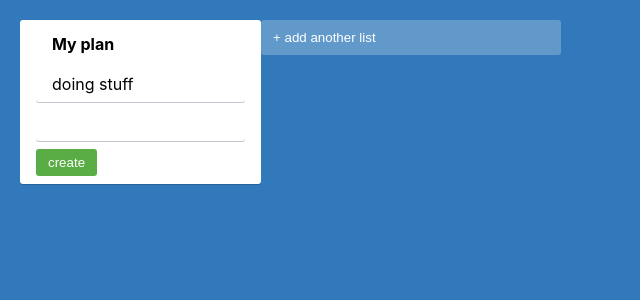
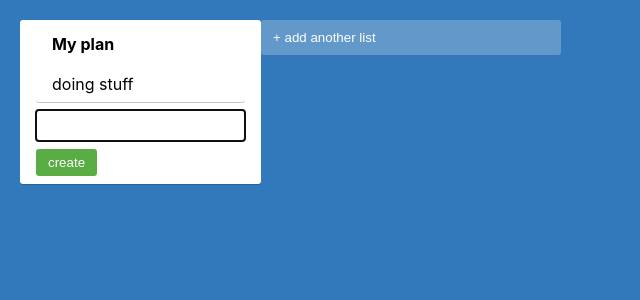
Before and after one commit to Ayaf-Bless/trollo-appp, a React (Create React App) app: page / in a window 1280 px wide. Both pictures are taken after a click on the button "+ add another cart". Shown: the top 300 px of the page, without its empty margins (0-640 px from the left). Built offline with nearby package versions, Linux system fonts and the light colour scheme.

Commit message:
create a hook to focus automatically the input

```diff
--- a/src/components/NewItenForm.tsx
+++ b/src/components/NewItenForm.tsx
@@ -1,5 +1,6 @@
 import { useState } from "react";
 import { NewItemButton, NewItemFormContainer, NewItemInput } from "../styles";
+import { useFocus } from "../utils/useFocus";
 
 interface NewItemFormProps {
   onAdd(text: string): void;
@@ -7,10 +8,15 @@
 
 export const NewItemForm = ({ onAdd }: NewItemFormProps) => {
   const [text, setText] = useState("");
+  const inputRef = useFocus();
 
   return (
     <NewItemFormContainer>
-      <NewItemInput value={text} onChange={(e) => setText(e.target.value)} />
+      <NewItemInput
+        ref={inputRef}
+        value={text}
+        onChange={(e) => setText(e.target.value)}
+      />
       <NewItemButton onClick={() => onAdd(text)}>create</NewItemButton>
     </NewItemFormContainer>
   );
--- /dev/null
+++ b/src/utils/useFocus.ts
@@ -0,0 +1,11 @@
+import { useRef, useEffect } from "react";
+
+export const useFocus = () => {
+  const ref = useRef<HTMLInputElement>(null);
+
+  useEffect(() => {
+    ref.current?.focus();
+  }, []);
+
+  return ref;
+};
```
